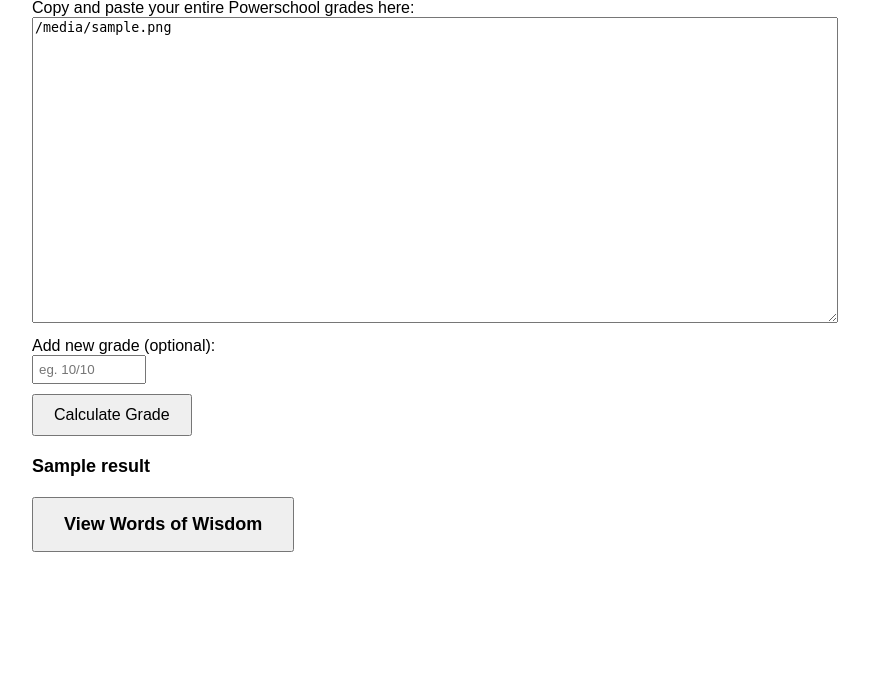
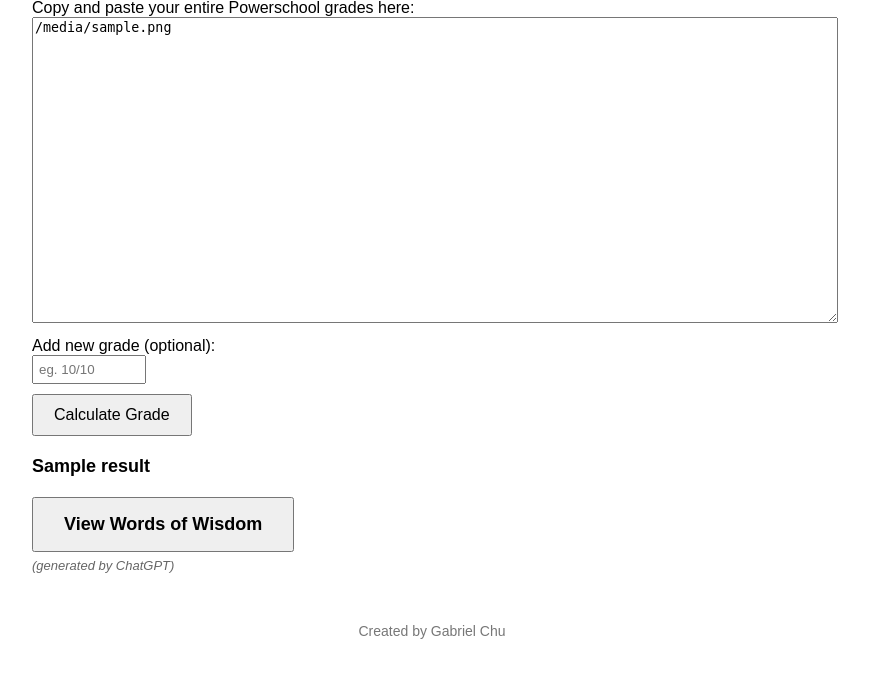
Before and after one commit to GabrielC2010/grade-calculator, a Flask app: template templates/index.html in a window 1280 px wide. Shown: the part 109-787 px from the top of the page, without its empty margins (208-1077 px from the left). Run offline with Flask 3, Linux system fonts and the light colour scheme; the template is opened without the code that fills it: most values are stand-ins (such as "Sample title", 1, 10 or a date in 2020).

Commit message:
Refactor HTML structure and styling

```diff
--- a/templates/index.html
+++ b/templates/index.html
@@ -10,52 +10,67 @@
         input[type="submit"] { padding: 10px 20px; font-size: 16px; }
         .result { margin-top: 20px; font-size: 18px; font-weight: bold; }
 
-        /* Button styling */
         #wisdomMessage {
             margin-top:20px;
             font-size: 18px;
             font-weight: bold;
-            background-color: white;   /* same clean white as your textareas */
-            padding: 10px;             /* match spacing style */
-            border: 1px solid #ddd;    /* subtle border to match the page style */
+            background-color: white;
+            padding: 10px;
+            border: 1px solid #ddd;
             border-radius: 4px;
         }
 
         #showWisdomBtn {
-            padding: 15px 30px;  /* bigger than submit button */
-            font-size: 18px;      /* larger text */
+            padding: 15px 30px;
+            font-size: 18px;
             font-weight: bold;
             cursor: pointer;
-            margin-top: 20px;     /* space from previous content */
+            margin-top: 20px;
+        }
+
+        footer {
+            margin-top:50px;
+            text-align:center;
+            font-size:14px;
+            color:#777;
         }
     </style>
 </head>
+
 <body>
     <h1>Grade Calculator</h1>
+
     <form method="POST">
         <label>Copy and paste your entire Powerschool grades here:</label><br>
-        <textarea name="raw_file" placeholder="Paste here...">{{raw_file}}</textarea>
+        <textarea name="raw_file" placeholder="Paste here...">{{ raw_file }}</textarea>
         <br>
         <label>Add new grade (optional):</label><br>
         <input type="text" name="extra_grade" placeholder="eg. 10/10">
         <br>
         <input type="submit" value="Calculate Grade">
     </form>
+
     {% if result %}
     <div class="result">
         {{ result|safe }}
     </div>
+
     <div class="wisdom-section">
-    <button id="showWisdomBtn">View Words of Wisdom</button>
-    <div id="wisdomMessage" style="display:none; margin-top:10px; font-weight:600; font-size:16px;">
-        {{ wisdom }}
+        <button id="showWisdomBtn">View Words of Wisdom</button>
+
+        <div id="wisdomMessage" style="display:none; margin-top:10px; font-weight:600; font-size:16px;">
+            {{ wisdom }}
+        </div>
+
+        <div style="margin-top:6px; font-size:13px; color:#666; font-style:italic;">
+            (generated by ChatGPT)
+        </div>
     </div>
     {% endif %}
 
-</div>
-</select>
-</body>
-</html>
+    <footer>
+        Created by Gabriel Chu
+    </footer>
 
 <script>
 const btn = document.getElementById("showWisdomBtn");
@@ -73,3 +88,5 @@ if (btn && msg) {
     });
 }
 </script>
+</body>
+</html>
```
